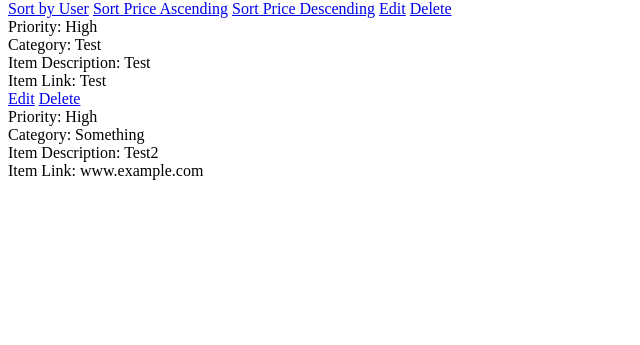
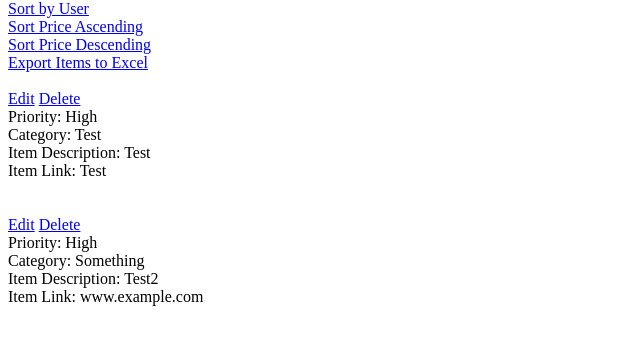
Before and after one commit to ssk42/flask-wishlist-site, a Flask app: page /items in a window 1280 px wide. Shown: the part 26-371 px from the top of the page, without its empty margins (0-640 px from the left). Run offline with Flask 3, Linux system fonts and the light colour scheme; a user stored in the database is signed in.

Commit message:
Implement export to excel

```diff
--- a/app.py
+++ b/app.py
@@ -1,8 +1,9 @@
-from flask import Flask, render_template, request, redirect, url_for
+from flask import Flask, render_template, request, redirect, url_for, send_file
 from flask_sqlalchemy import SQLAlchemy
 from flask_migrate import Migrate
 from flask_login import LoginManager, UserMixin, login_user, login_required, logout_user, current_user
 import datetime
+import pandas as pd
 
 app = Flask(__name__)
 app.config['SQLALCHEMY_DATABASE_URI'] = 'sqlite:///wishlist.db'
@@ -145,6 +146,29 @@ def delete_item(item_id):
     db.session.commit()
     return redirect(url_for('items'))
 
+@app.route('/export_items')
+def export_items():
+    # Query your database for items
+    items = Item.query.all()
+
+    # Create a DataFrame
+    data = {
+        'User': [item.user.name for item in items],
+        'Description': [item.description for item in items],
+        'Link': [item.link for item in items],
+        'Comment': [item.comment for item in items],
+        'Price': [item.price for item in items],
+        'Year': [item.year for item in items]
+        # Add other fields as necessary
+    }
+    df = pd.DataFrame(data)
+
+    # Convert DataFrame to Excel
+    filename = 'allWishlistItems.xlsx'
+    df.to_excel(filename, index=False)
+
+    return send_file(filename, as_attachment=True)
+
 
 
 login_manager = LoginManager()
--- a/templates/items_list.html
+++ b/templates/items_list.html
@@ -2,13 +2,15 @@
 {% extends 'base.html' %}
 
 {% block content %}
-<a href="{{ url_for('items', sort_by='user') }}">Sort by User</a>
-<a href="{{ url_for('items', sort_by='price', sort_order='asc') }}">Sort Price Ascending</a>
-<a href="{{ url_for('items', sort_by='price', sort_order='desc') }}">Sort Price Descending</a>
+<a href="{{ url_for('items', sort_by='user') }}">Sort by User</a><br>
+<a href="{{ url_for('items', sort_by='price', sort_order='asc') }}">Sort Price Ascending</a><br>
+<a href="{{ url_for('items', sort_by='price', sort_order='desc') }}">Sort Price Descending</a><br>
+<a href="{{ url_for('export_items') }}" class="export-button">Export Items to Excel</a>
 
 {% for item in items %}
   <!-- Item display code -->
   {% if item.user_id == current_user.id %}
+  <br><br>
     <a href="{{ url_for('edit_item', item_id=item.id) }}">Edit</a>
     <a href="{{ url_for('delete_item', item_id=item.id) }}" onclick="return confirm('Are you sure?');">Delete</a>
   {% else %}
```
Also changed, not shown: instance/wishlist.db.
